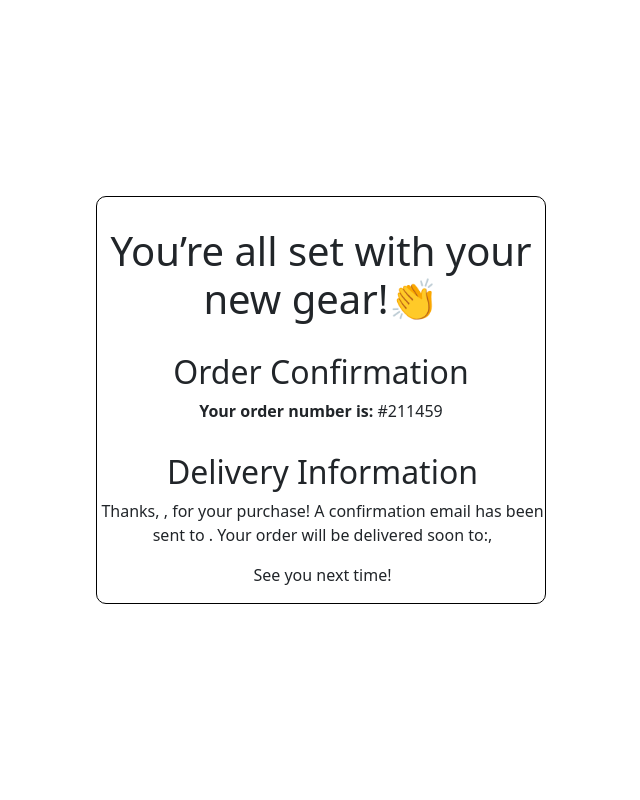
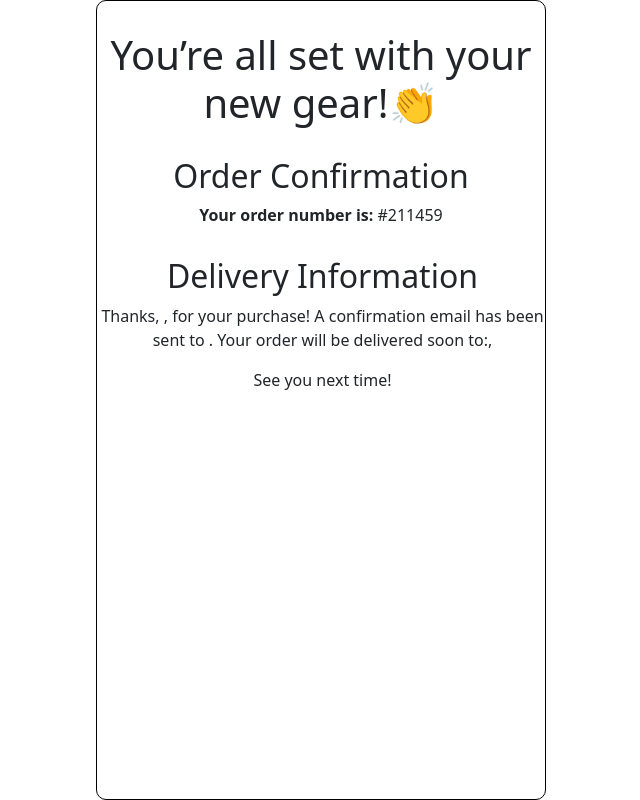
Before and after one commit to fabioesilveira/useEffect-useState-training, a React (Vite) app: page /confirmation in a window 1280 px wide. Shown: the whole page, without its empty margins (319-959 px from the left). Built offline with nearby package versions, Linux system fonts and the light colour scheme; a web font is replaced by a local one.

Commit message:
AddedStyle

```diff
--- a/src/index.css
+++ b/src/index.css
@@ -7,7 +7,7 @@ body {
 }
 
 .my-container {
-  min-height: 400px; /* allow minimum space */
+  min-height: 800px; /* allow minimum space */
   max-width: 100%;
   width: 450px;
   padding: 0;
```
